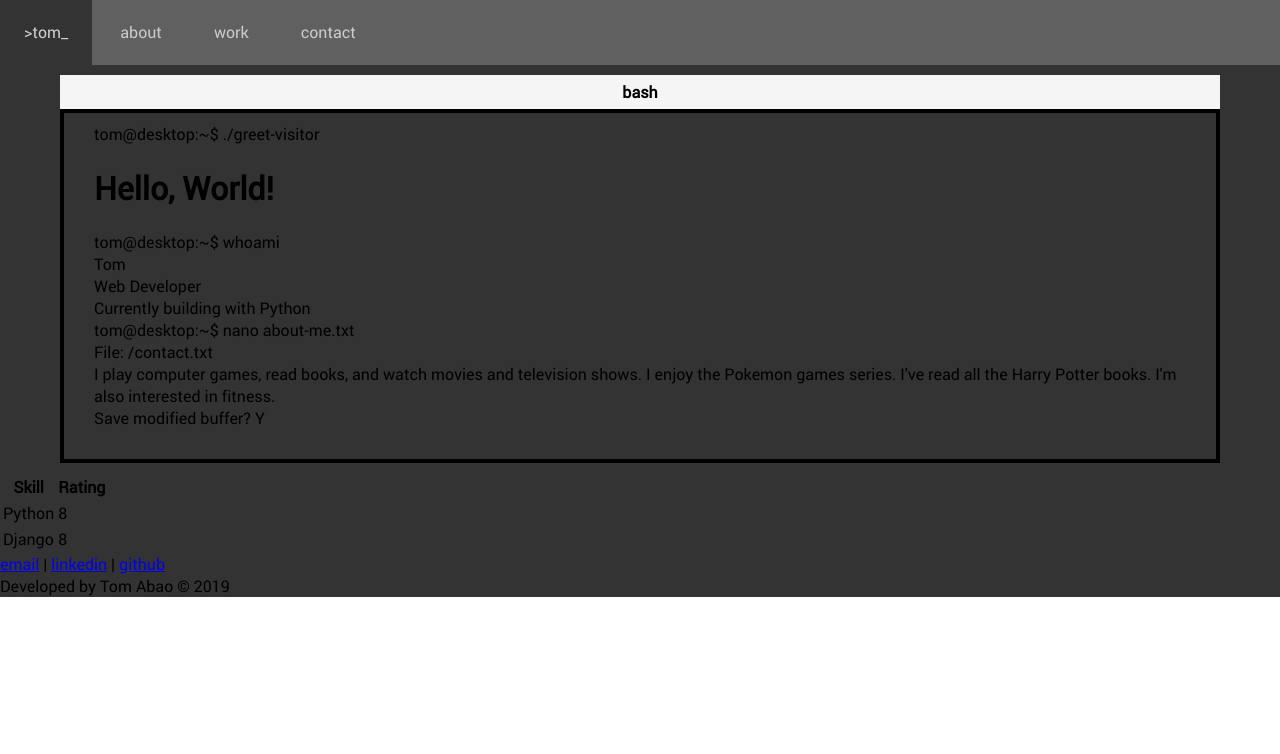
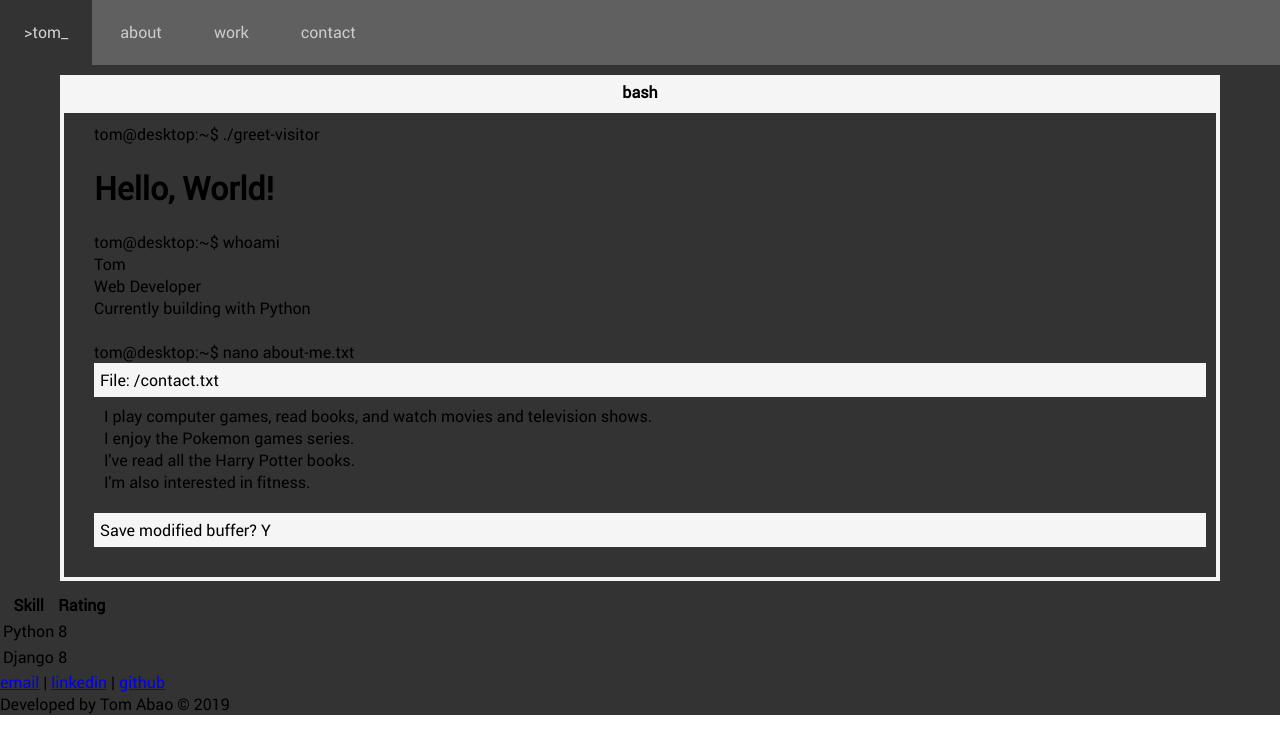
Before and after one commit to kormin/react-portfolio, a React (Create React App) app: page / in a window 1280 px wide. Shown: the top 754 px of the page. Built offline with nearby package versions, Linux system fonts and the light colour scheme.

Commit message:
add nano styles

```diff
--- a/src/components/About.js
+++ b/src/components/About.js
@@ -8,12 +8,15 @@ class About extends Component {
         <div className="nano-titlebar">
           File: /contact.txt
         </div>
-        <span>
+        <div className="nano-content">
           I play computer games, read books, and watch movies and television shows.
+          <br />
           I enjoy the Pokemon games series.
+          <br />
           I've read all the Harry Potter books.
+          <br />
           I'm also interested in fitness.
-        </span>
+        </div>
         <div className="nano-options">
           Save modified buffer? Y
         </div>
--- a/src/components/Home.js
+++ b/src/components/Home.js
@@ -20,7 +20,7 @@ class Home extends Component {
           Web Developer
           <br />
           Currently building with Python
-          <br />
+          <br /><br />
           <About />
         </div>
 
--- a/src/main.css
+++ b/src/main.css
@@ -50,8 +50,22 @@ ul.taskbar > li > a:hover {
 
 .terminal-content {
   border: 4px solid;
-  border-color: black;
+  border-color: #f5f5f5;
   padding: 8px 10px 20px 10px;
+}
+
+.nano-titlebar {
+  background-color: #f5f5f5;
+  padding: 6px;
+}
+
+.nano-content {
+  padding: 8px 10px 20px 10px;
+}
+
+.nano-options {
+  background-color: #f5f5f5;
+  padding: 6px;
 }
 
 @media (min-width: 576px) {
```
